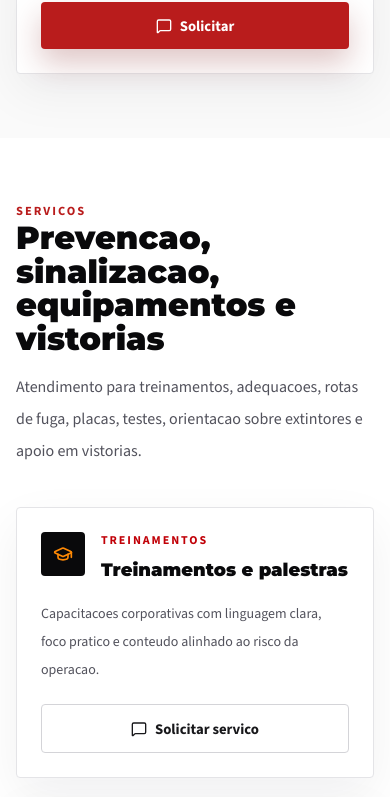
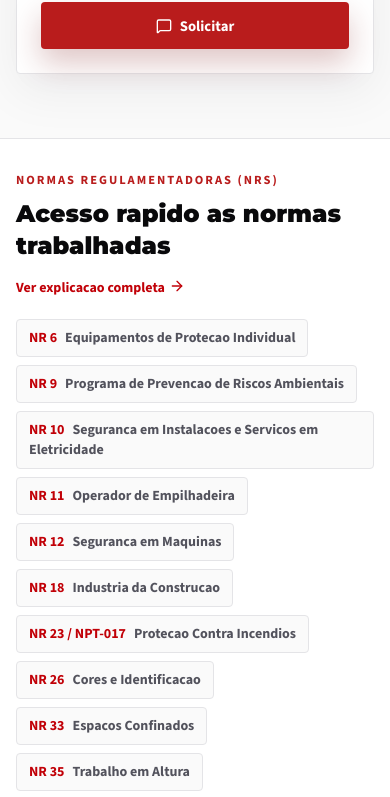
Before and after one commit to lucasmendesinf/jeptreinamentos, a Next.js app: page / in a window 390 px wide. Shown: the part 5900-6697 px from the top of the page. Built offline with nearby package versions, Linux system fonts and the light colour scheme.

Commit message:
Move NR navigation to home

```diff
--- a/app/page.tsx
+++ b/app/page.tsx
@@ -5,7 +5,7 @@ import { MotionBlock } from "@/components/Motion";
 import { SectionHeading } from "@/components/SectionHeading";
 import { ServiceCard } from "@/components/ServiceCard";
 import { TrainingCard } from "@/components/TrainingCard";
-import { differentials, faqItems, processSteps, services, trainings, trustIndicators } from "@/lib/site-data";
+import { differentials, faqItems, nrItems, processSteps, services, trainings, trustIndicators } from "@/lib/site-data";
 import { whatsappLink } from "@/lib/utils";
 
 export default function Home() {
@@ -97,6 +97,31 @@ export default function Home() {
         </div>
       </section>
 
+      <section className="border-y border-zinc-200 bg-white py-8">
+        <div className="mx-auto grid max-w-7xl gap-5 px-4 sm:px-6 lg:grid-cols-[.85fr_1.15fr] lg:items-center lg:px-8">
+          <div>
+            <p className="eyebrow">Normas Regulamentadoras (NRs)</p>
+            <h2 className="mt-2 text-2xl font-black text-zinc-950 md:text-3xl">Acesso rapido as normas trabalhadas</h2>
+            <Link className="mt-4 inline-flex text-sm font-black text-red-700 hover:text-red-900" href="/normas-regulamentadoras">
+              Ver explicacao completa <ArrowRight className="ml-1 h-4 w-4" />
+            </Link>
+          </div>
+          <div className="flex flex-wrap gap-2">
+            {nrItems.map((item) => (
+              <Link
+                key={item.code}
+                href="/normas-regulamentadoras"
+                className="rounded-sm border border-zinc-200 bg-zinc-50 px-3 py-2 text-sm font-black text-zinc-800 transition hover:border-red-300 hover:bg-red-50 hover:text-red-800 focus-visible:outline focus-visible:outline-2 focus-visible:outline-offset-2 focus-visible:outline-orange-400"
+                aria-label={`Ver informacoes sobre ${item.code} - ${item.title}`}
+              >
+                <span className="text-red-700">{item.code}</span>
+                <span className="ml-2 font-bold text-zinc-600">{item.title}</span>
+              </Link>
+            ))}
+          </div>
+        </div>
+      </section>
+
       <section className="section">
         <div className="mx-auto max-w-7xl px-4 sm:px-6 lg:px-8">
           <SectionHeading eyebrow="Servicos" title="Prevencao, sinalizacao, equipamentos e vistorias">
--- a/lib/site-data.ts
+++ b/lib/site-data.ts
@@ -44,7 +44,6 @@ export const navItems = [
   { label: "Sobre", href: "/sobre" },
   { label: "Treinamentos", href: "/treinamentos" },
   { label: "Servicos", href: "/servicos" },
-  { label: "Normas Regulamentadoras", href: "/normas-regulamentadoras" },
   { label: "Galeria", href: "/galeria" },
   { label: "Contato", href: "/contato" },
 ];
```
